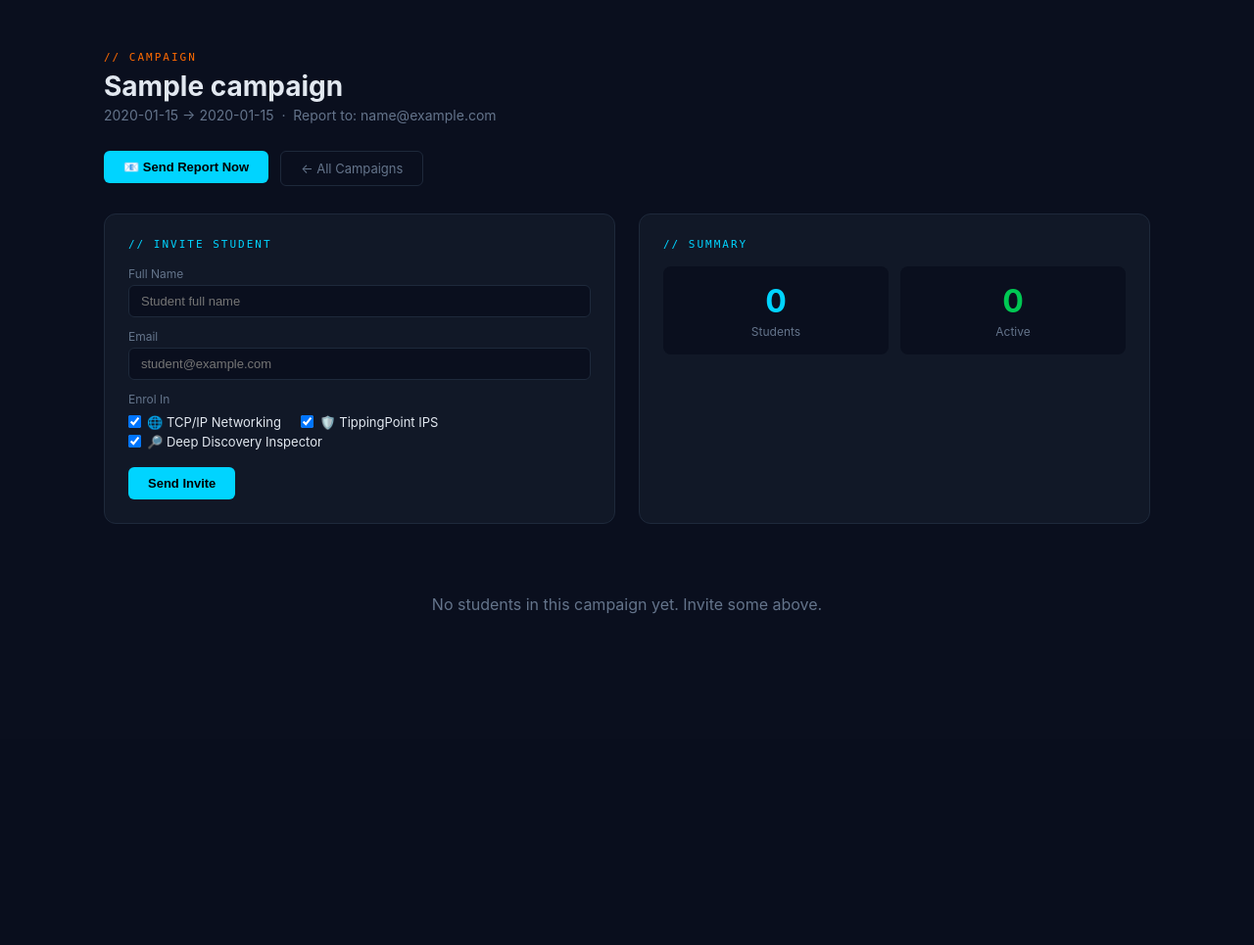
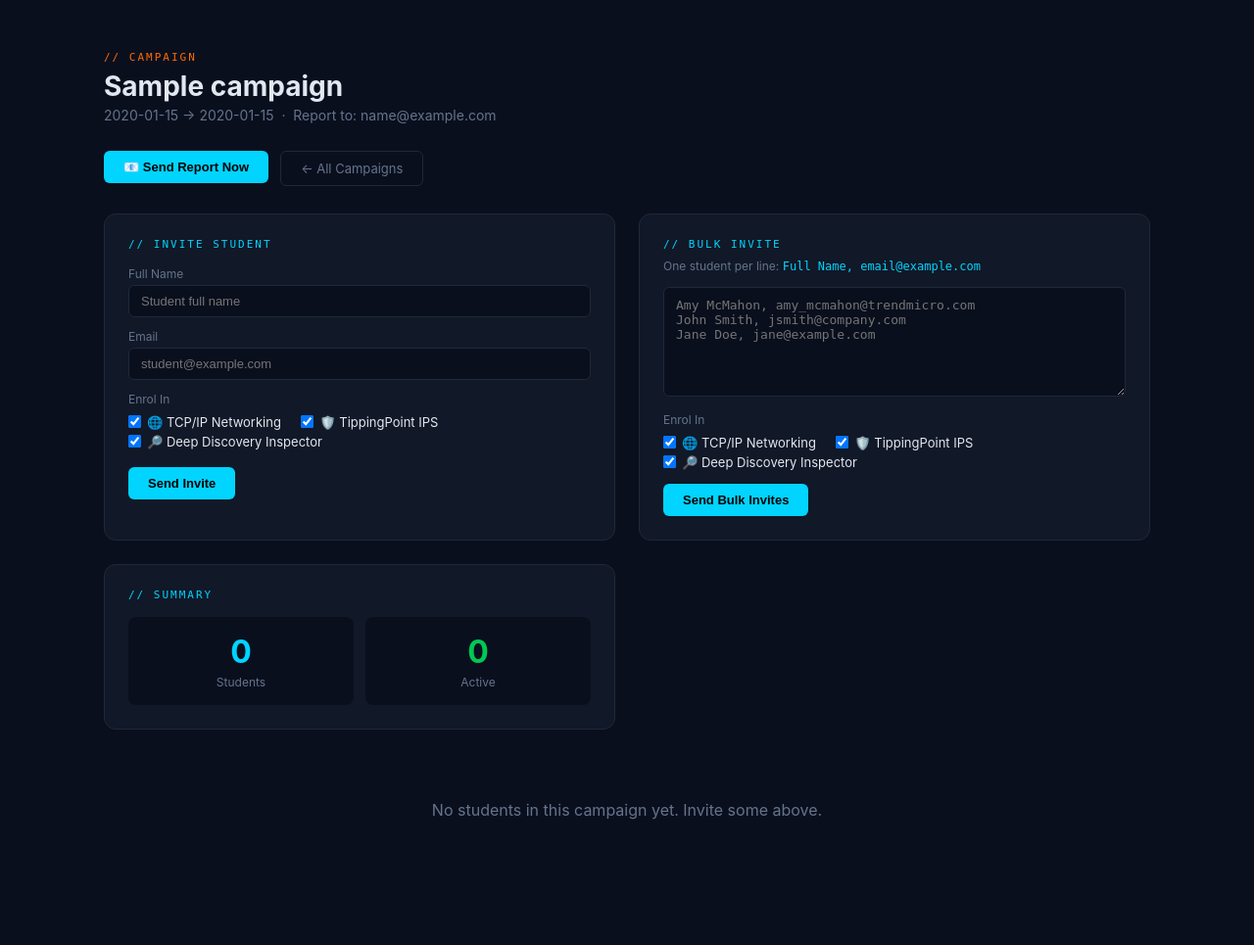
Before and after one commit to sbavington/netprep, a Flask app: page /admin/campaigns/1 in a window 1280 px wide. Shown: the part 52-1017 px from the top of the page at 98% size. Before the commit the page ends 679 px from the top, so only its background shows below. Run offline with Flask 3, Linux system fonts and the light colour scheme; the visitor is signed in with stand-in values (Sample User, id 1); data comes from the database, SQL or seed files in the repository; tables that the repository leaves empty hold one stand-in row (values such as "Sample post"); some libraries are stand-ins or nearby versions.

Commit message:
Add bulk invite, exam results in report, student strengths, diagrams, remove lesson Q&A, DV twice-weekly, vSMS hypervisors

```diff
--- a/app.py
+++ b/app.py
@@ -1144,6 +1144,67 @@ def admin_campaign_detail(cid):
         student_ids=student_ids, all_students=all_students,
         courses=COURSES)
 
+@app.route('/admin/campaigns/<int:cid>/bulk-invite', methods=['POST'])
+@admin_required
+def admin_campaign_bulk_invite(cid):
+    campaign = get_db().execute('SELECT * FROM campaigns WHERE id=?', (cid,)).fetchone()
+    if not campaign:
+        return redirect(url_for('admin_campaigns'))
+    bulk_list = request.form.get('bulk_list', '').strip()
+    courses = request.form.getlist('courses')
+    if not bulk_list or not courses:
+        flash('Please provide students and select at least one course.', 'error')
+        return redirect(url_for('admin_campaign_detail', cid=cid))
+    db = get_db()
+    sent = 0
+    skipped = 0
+    errors = []
+    for line in bulk_list.splitlines():
+        line = line.strip()
+        if not line:
+            continue
+        parts = [p.strip() for p in line.split(',', 1)]
+        if len(parts) != 2:
+            errors.append(f'Invalid format: {line}')
+            continue
+        name, email = parts
+        if not name or not email or '@' not in email:
+            errors.append(f'Invalid entry: {line}')
+            continue
+        # Check if already exists
+        existing = db.execute('SELECT id FROM users WHERE email=?', (email,)).fetchone()
+        if existing:
+            uid = existing['id']
+            # Add to campaign if not already
+            already = db.execute('SELECT 1 FROM campaign_students WHERE campaign_id=? AND user_id=?',
+                                 (cid, uid)).fetchone()
+            if not already:
+                db.execute('INSERT INTO campaign_students (campaign_id, user_id) VALUES (?,?)', (cid, uid))
+            skipped += 1
+            continue
+        import secrets
+        token = secrets.token_urlsafe(32)
+        db.execute('INSERT INTO users (name, email, invite_token) VALUES (?,?,?)', (name, email, token))
+        uid = db.execute('SELECT last_insert_rowid()').fetchone()[0]
+        for course_id in courses:
+            if course_id in COURSES:
+                db.execute('INSERT OR IGNORE INTO enrolments (user_id, course_id) VALUES (?,?)', (uid, course_id))
+        db.execute('INSERT OR IGNORE INTO campaign_students (campaign_id, user_id) VALUES (?,?)', (cid, uid))
+        invite_url = f"{BASE_URL}/invite/{token}"
+        try:
+            send_invite_email(name, email, invite_url, courses)
+            sent += 1
+        except Exception as e:
+            errors.append(f'Email failed for {email}: {e}')
+    db.commit()
+    msg = f'{sent} invite(s) sent.'
+    if skipped:
+        msg += f' {skipped} already existed (added to campaign).'
+    if errors:
+        msg += f' Errors: {"; ".join(errors)}'
+    flash(msg, 'info')
+    return redirect(url_for('admin_campaign_detail', cid=cid))
+
 @app.route('/admin/campaigns/<int:cid>/invite', methods=['POST'])
 @admin_required
 def admin_campaign_invite(cid):
--- a/templates/admin_campaign_detail.html
+++ b/templates/admin_campaign_detail.html
@@ -53,6 +53,25 @@
       </form>
     </div>
 
+    <!-- Bulk Invite -->
+    <div style="background:#111827;border:1px solid #1e293b;border-radius:12px;padding:24px;">
+      <p style="font-family:'JetBrains Mono',monospace;font-size:11px;color:#00d4ff;letter-spacing:2px;margin:0 0 8px;">// BULK INVITE</p>
+      <p style="color:#64748b;font-size:12px;margin:0 0 14px;">One student per line: <code style="color:#00d4ff;">Full Name, email@example.com</code></p>
+      <form method="POST" action="/admin/campaigns/{{ campaign.id }}/bulk-invite">
+        <textarea name="bulk_list" rows="6" placeholder="Amy McMahon, amy_mcmahon@trendmicro.com&#10;John Smith, jsmith@company.com&#10;Jane Doe, jane@example.com"
+          style="width:100%;box-sizing:border-box;background:#0a0f1e;border:1px solid #1e293b;border-radius:6px;padding:10px 12px;color:#e2e8f0;font-size:13px;font-family:'JetBrains Mono',monospace;outline:none;resize:vertical;"></textarea>
+        <div style="margin:12px 0;">
+          <label style="display:block;font-size:12px;color:#64748b;margin-bottom:6px;">Enrol In</label>
+          {% for cid, course in courses.items() %}
+          <label style="display:inline-flex;align-items:center;gap:6px;margin-right:16px;font-size:13px;color:#e2e8f0;cursor:pointer;">
+            <input type="checkbox" name="courses" value="{{ cid }}" checked> {{ course.icon }} {{ course.title }}
+          </label>
+          {% endfor %}
+        </div>
+        <button type="submit" style="background:#00d4ff;color:#000;border:none;border-radius:6px;padding:9px 20px;font-size:13px;font-weight:700;cursor:pointer;">Send Bulk Invites</button>
+      </form>
+    </div>
+
     <!-- Student Count -->
     <div style="background:#111827;border:1px solid #1e293b;border-radius:12px;padding:24px;">
       <p style="font-family:'JetBrains Mono',monospace;font-size:11px;color:#00d4ff;letter-spacing:2px;margin:0 0 16px;">// SUMMARY</p>
@@ -88,7 +107,10 @@
       <tbody>
         {% for u in students %}
         <tr style="border-top:1px solid #1e293b;">
-          <td style="padding:10px 16px;color:#e2e8f0;font-weight:600;">{{ u.name }}</td>
+          <td style="padding:10px 16px;color:#e2e8f0;font-weight:600;">
+            <a href="/admin/user/{{ u.id }}" style="color:#e2e8f0;text-decoration:none;">{{ u.name }}</a>
+            <a href="/admin/user/{{ u.id }}/strengths" style="display:inline-block;margin-left:8px;background:rgba(0,212,255,.1);color:#00d4ff;border:1px solid rgba(0,212,255,.3);padding:2px 8px;border-radius:4px;font-size:11px;text-decoration:none;">📊</a>
+          </td>
           <td style="padding:10px 16px;color:#64748b;font-size:13px;">{{ u.email }}</td>
           <td align="center" style="padding:10px 16px;">
             {% if u.activated_at %}
```
